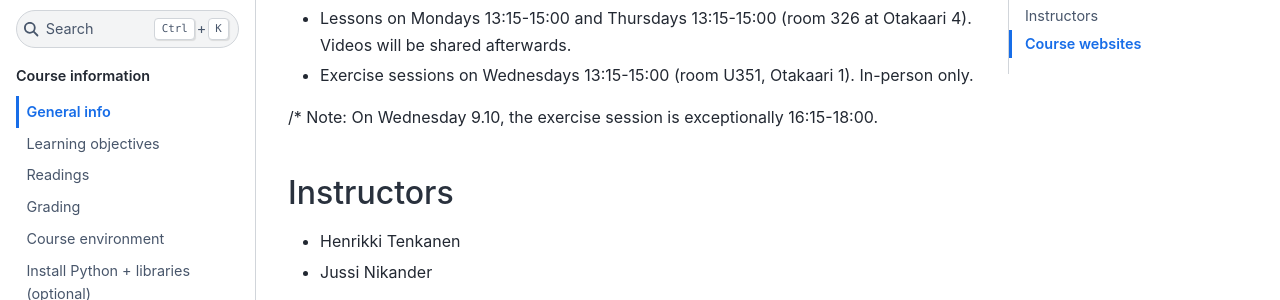
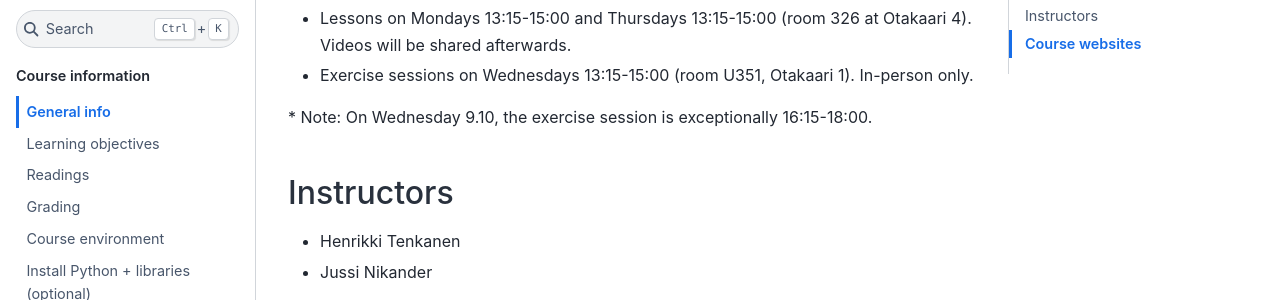
Before and after one commit to AaltoGIS/IntroSDA, a Sphinx documentation site: the page built from source/course-info/course-info.rst, in a window 1280 px wide and 900 px high, scrolled down 407 px. Shown: the part 153-453 px from the top of the window. Built offline with Sphinx 7.4.7 and the Sphinx Book theme 1.1.4, drawn with Linux system fonts in a browser that asks for light colours; pages that are not in the unit, such as notebooks, are missing from menus.

Commit message:
Minor edit

```diff
--- a/source/course-info/course-info.rst
+++ b/source/course-info/course-info.rst
@@ -20,7 +20,7 @@ Period 2
 - Lessons on Mondays 13:15-15:00 and Thursdays 13:15-15:00 (room 326 at Otakaari 4). Videos will be shared afterwards.
 - Exercise sessions on Wednesdays 13:15-15:00 (room U351, Otakaari 1). In-person only.
 
-/* Note: On Wednesday 9.10, the exercise session is exceptionally 16:15-18:00.
+\* Note: On Wednesday 9.10, the exercise session is exceptionally 16:15-18:00.
 
 Instructors
 -----------
```
